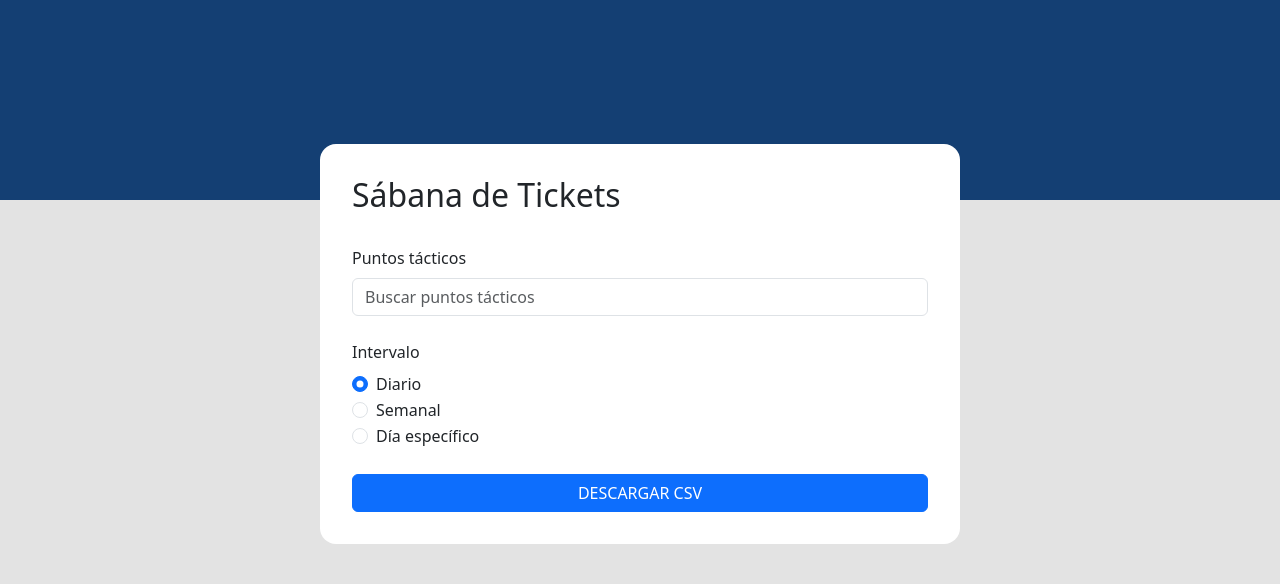
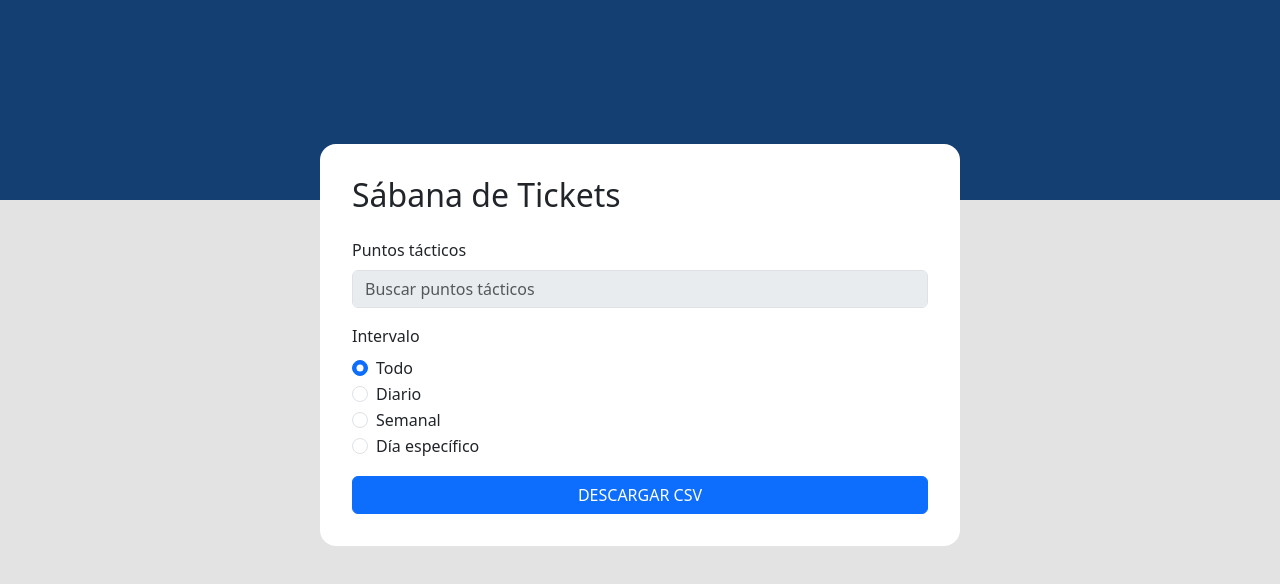
Before and after one commit to lucasruiz12/sabana-anam, a React (Vite) app: page / in a window 1280 px wide. Shown: the top 584 px of the page. Built offline with nearby package versions, Linux system fonts and the light colour scheme.

Commit message:
add new radiocheck with all registers

```diff
--- a/src/pages/Home/index.jsx
+++ b/src/pages/Home/index.jsx
@@ -10,7 +10,7 @@ import './style.css';
 const Home = () => {
     const [dataToSearch, setDataToSearch] = useState({
         site: "",
-        interval: 1,
+        interval: 9,
     });
     const [dateToFilter, setDateToFilter] = useState("");
     const [inputValue, setInputValue] = useState("");
@@ -70,9 +70,18 @@ const Home = () => {
 
     const handleRadioChange = (event) => {
         const { value } = event.target;
+
+        if (value === "9") {
+            handleClientSelect("Todos los puntos tácticos");
+        };
+
         if (value !== "3") {
             setDateToFilter("");
-        }
+            setDataToSearch({
+                site: "",
+                interval: parseInt(value),
+            });
+        };
         setDataToSearch((prevData) => ({
             ...prevData,
             interval: parseInt(value),
@@ -85,12 +94,13 @@ const Home = () => {
         if (dateToFilter) {
             now = new Date(dateToFilter);
         }
-        const date = now.toISOString();
+        const date = interval === 9 ? "" : now.toISOString();
         const daily = interval === 1;
         const weekly = interval === 2;
         const specifies = interval === 3;
+        const monthly = interval === 4;
         const clientName = "Covivi";
-        const newData = { date, daily, weekly, specifies, clientName, site };
+        const newData = { date, daily, weekly, specifies, monthly, clientName, site };
         let newFileName = `SABANA_${daily ? "DAILY" : weekly ? "WEEKLY" : "FILTER_BY_DAY"}-${date}_${clientName}`;
         if (site !== "") {
             newFileName += site.split("-")[0].trim();
@@ -107,7 +117,7 @@ const Home = () => {
                         const arrayToCSV = generateCSV(data);
                         downloadCSV(arrayToCSV, newFileName);
                         setTimeout(() => {
-                            setDataToSearch({ site: "", interval: 1 });
+                            setDataToSearch({ site: "", interval: 9 });
                             setInputValue("");
                             setFilteredClients(clients);
                             toast.success("¡Descarga completada!", { position: "top-center", autoClose: 2000, hideProgressBar: true });
@@ -122,7 +132,7 @@ const Home = () => {
 
     const handleError = (err) => {
         setTimeout(() => {
-            setDataToSearch({ site: "", interval: 1 });
+            setDataToSearch({ site: "", interval: 9 });
             setInputValue("");
             setDateToFilter("");
             setFilteredClients(clients);
@@ -155,9 +165,10 @@ const Home = () => {
                             onChange={handleInputChange}
                             className="form-control"
                             placeholder="Buscar puntos tácticos"
-                            onFocus={() => setShowDropdown(true)}
+                            onFocus={() => dataToSearch.interval !== 9 && setShowDropdown(true)}
+                            disabled={dataToSearch.interval === 9}
                         />
-                        {showDropdown && (
+                        {showDropdown && dataToSearch.interval !== 9 && (
                             <ul className="menu-desp">
                                 {/* <li onClick={() => handleClientSelect("")}>
                                     Todos los puntos tácticos
@@ -179,6 +190,18 @@ const Home = () => {
 
                     <div className="mb-3">
                         <label className="form-label">Intervalo</label>
+                        <div className="form-check">
+                            <input
+                                type="radio"
+                                className="form-check-input"
+                                id="all"
+                                name="interval"
+                                value="9"
+                                checked={dataToSearch.interval === 9}
+                                onChange={handleRadioChange}
+                            />
+                            <label className="form-check-label" htmlFor="all">Todo</label>
+                        </div>
                         <div className="form-check">
                             <input
                                 type="radio"
```
